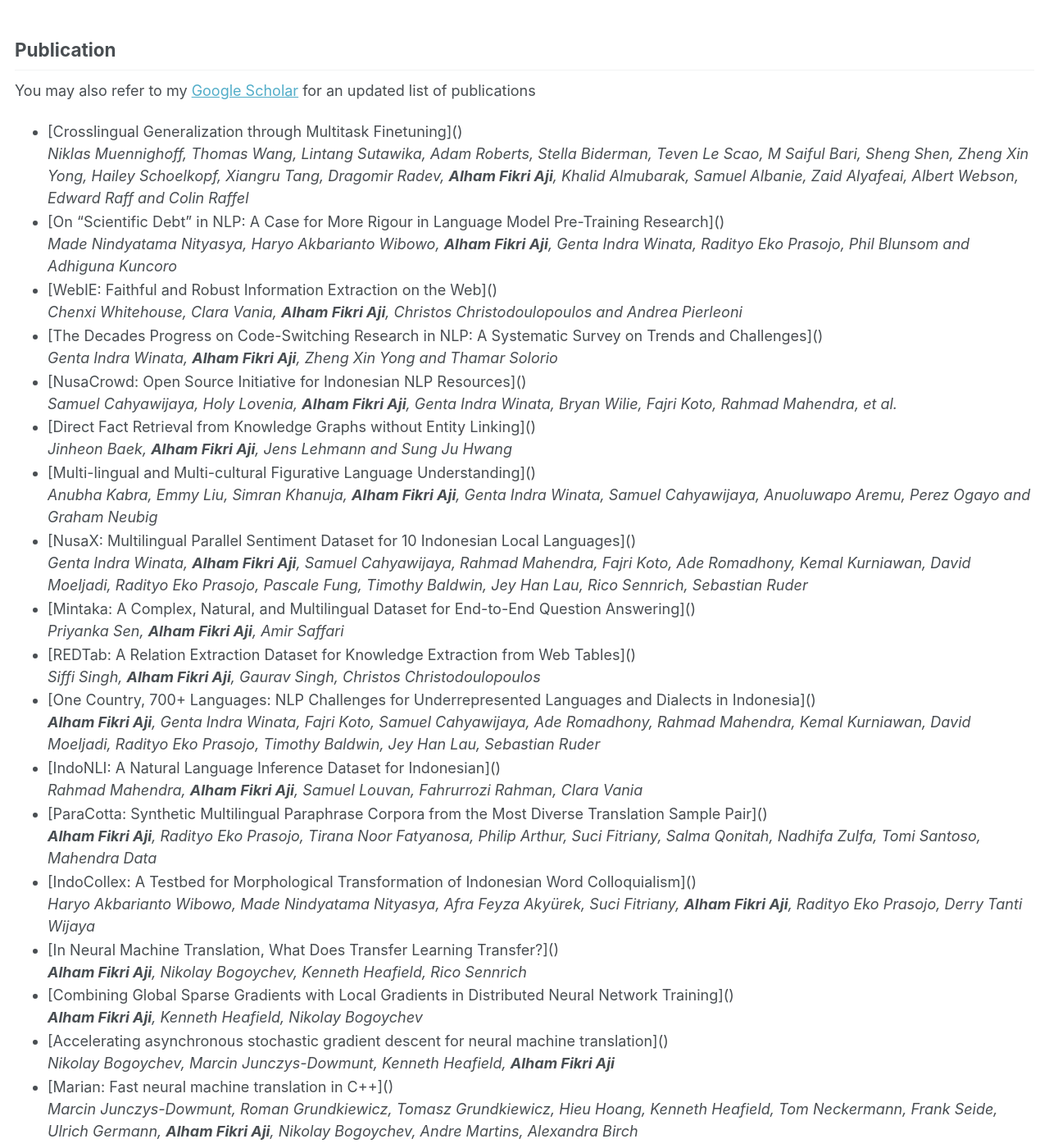
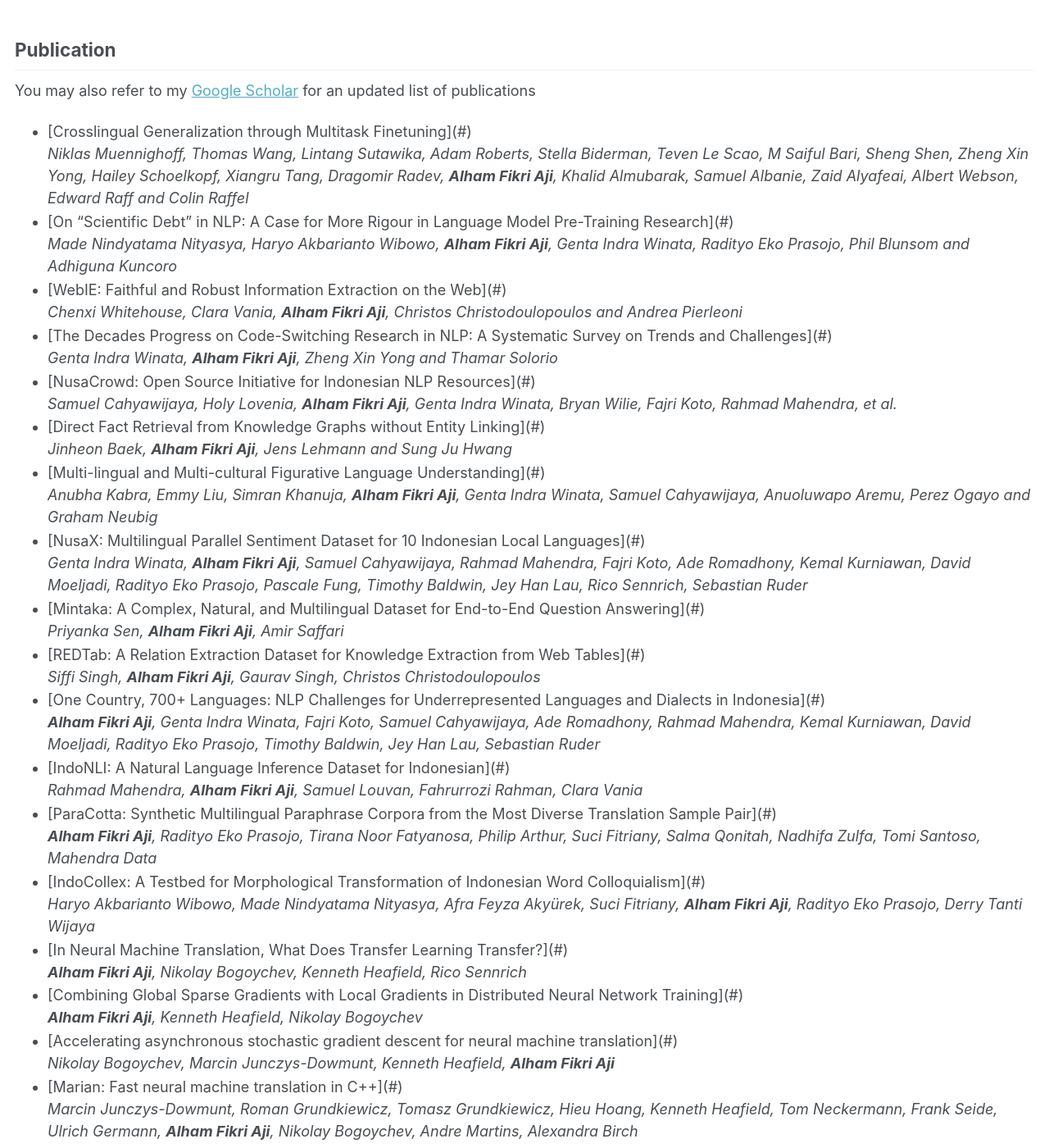
Before and after one commit to afaji/afaji.github.io, a Jekyll site: the page built from _pages/cv.md, in a window 1280 px wide and 1400 px high, scrolled down 857 px. Shown: the whole window at 82% size. Built offline with Jekyll 4.4.1, drawn with Linux system fonts in a browser that asks for light colours; some of the changed text lies outside the part shown.

Commit message:
Update cv.md

```diff
--- a/_pages/cv.md
+++ b/_pages/cv.md
@@ -39,7 +39,7 @@ redirect_from:
 You may also refer to my [Google Scholar](https://scholar.google.ca/citations?hl=en&user=0Cyfqv4AAAAJ&view_op=list_works&sortby=pubdate) for an updated list of publications
 <ul>
 {% for paper in site.data.paper.conference %}
-<li>{% if paper.url == "" %}
+<li>{% if paper.url == null %}
       [{{ paper.title }}](#)
     {% else %}
       [{{ paper.title }}]({{ paper.url }})
```
